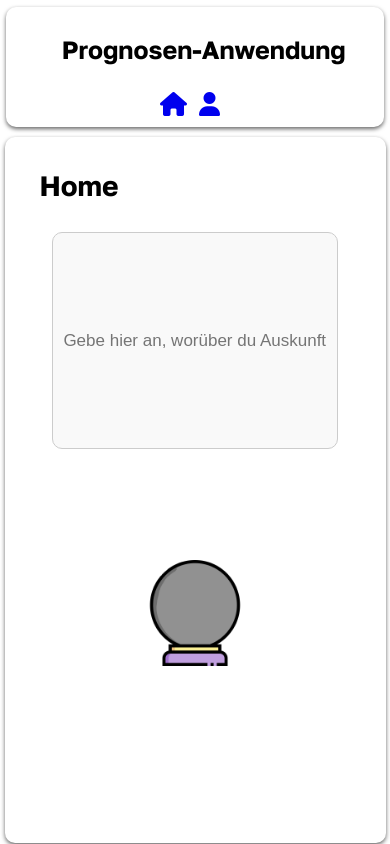
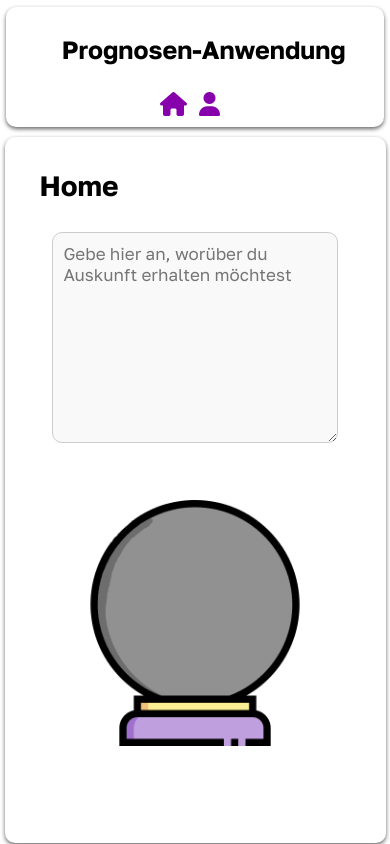
Before and after one commit to brkseyrek/BA-Prognose-, a Flask app: page / in a window 390 px wide. Run offline with Flask 3, Linux system fonts and the light colour scheme; parts of the project's set-up code (start-up, migrations or seed data) failed here and were passed over; some libraries are stand-ins or nearby versions.

Commit message:
optimization

```diff
--- a/prompts.py
+++ b/prompts.py
@@ -6,7 +6,8 @@ instruction_str = """\
     3. The code should represent a solution to the query.
     4. PRINT ONLY THE EXPRESSION.
     5. Do not quote the expression.
-    6. If you can't seem to find answers in the provided data, give general answers based on the questions."""
+    6. If you can't seem to find answers in the provided data, give general answers based on the questions.
+    7. Always add a couple of fitting emojis at the end of the anwsers"""
 
 new_prompt = PromptTemplate(
     """\
@@ -29,4 +30,5 @@ context = """Purpose: The main task of this agent is to act like a fortune telle
                         Answer in the same language as the question was asked in.
                         Speak in a mystical, reassuring tone, offering predictions and advice as a fortune teller would.
                         If you can't seem to find answers in the provided data, give general answers based on the questions.
+                        Always add a couple of fitting emojis at the end of the anwsers.
                         """
--- a/static/style.css
+++ b/static/style.css
@@ -50,22 +50,27 @@ body {
     font-size: 14px;
   }
 
+  #query-form .input {
+    width: 50%;
+  }
+
   #prompt {
     width: 100%;
-    font-size: 14px;
+    font-size: 10px;
+    overflow-wrap: break-word;
+    font-family: "Golos Text", sans-serif;
   }
 
   .main-mid {
     height: auto;
   }
 
-  .submit-button {
-    width: 50%;
-    top: auto;
+  #submit-button {
+    width: 70%;
   }
 
   .glaskugel {
-    width: 80%;
+    width: 100%;
   }
 
   .main-bottom {
--- a/templates/index.html
+++ b/templates/index.html
@@ -38,10 +38,18 @@
       </div>
       <div class="topnav-right">
         <div class="topnav-right-home">
-          <a href="/"><i class="fa-solid fa-house fa-2x"></i></a>
+          <a href="/">
+            <span style="font-size: 1em; color: rgb(134, 0, 171)"
+              ><i class="fa-solid fa-house"></i
+            ></span>
+          </a>
         </div>
         <div class="topnav-right-profile">
-          <a href="./profile.html"><i class="fa-solid fa-user fa-2x"></i></a>
+          <a href="./profile.html">
+            <span style="font-size: 1em; color: rgb(134, 0, 171)"
+              ><i class="fa-solid fa-user"></i
+            ></span>
+          </a>
         </div>
       </div>
     </div>
@@ -52,13 +60,12 @@
       </div>
       <div class="main-top">
         <form id="query-form">
-          <input
-            placeholder="Gebe hier an, worüber du Auskunft erhalten möchtest"
-            type="text"
+          <textarea
             id="prompt"
             name="prompt"
+            placeholder="Gebe hier an, worüber du Auskunft erhalten möchtest"
             required
-          />
+          ></textarea>
         </form>
       </div>
       <div class="main-mid">
```
Also changed, not shown: templates/profile.html (+10 -2 lines).
